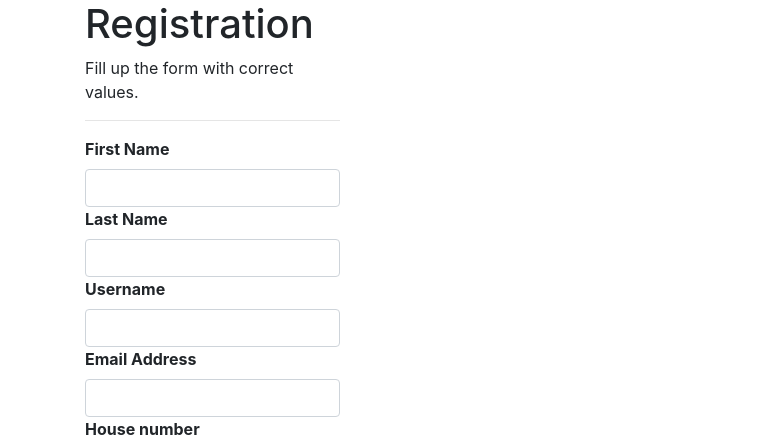
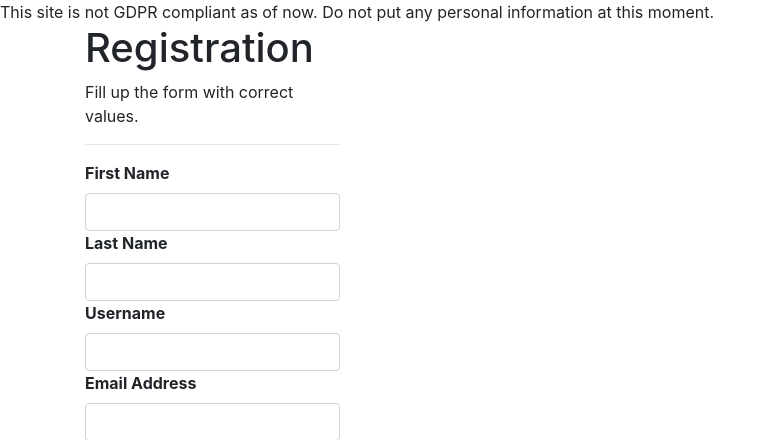
Before and after one commit to AP-Elektronica-ICT/PM19-pm1912, a PHP site: page /registration.php in a window 1280 px wide. Shown: the top 440 px of the page, without its empty margins (0-772 px from the left). Run offline with PHP 8.4, Linux system fonts and the light colour scheme.

Commit message:
Added non-GDPR disclaimer

```diff
--- a/registration.php
+++ b/registration.php
@@ -10,7 +10,7 @@ require_once('config.php');
 </head>
 <body>
 
-
+<div>This site is not GDPR compliant as of now. Do not put any personal information at this moment.</div>
 <div>
 	<form action="process.php" method="post">
 		<div class="container">
```
